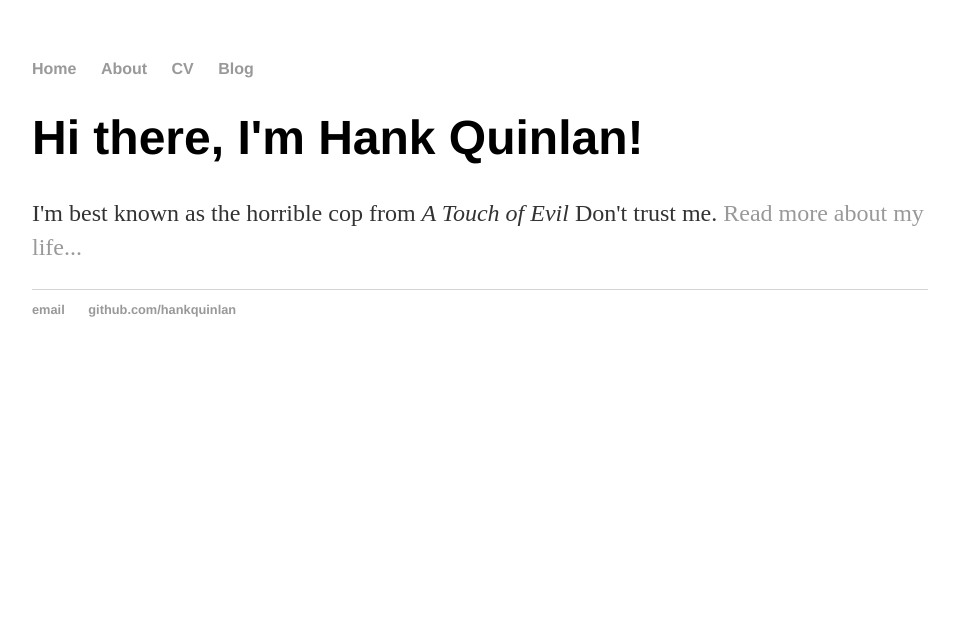
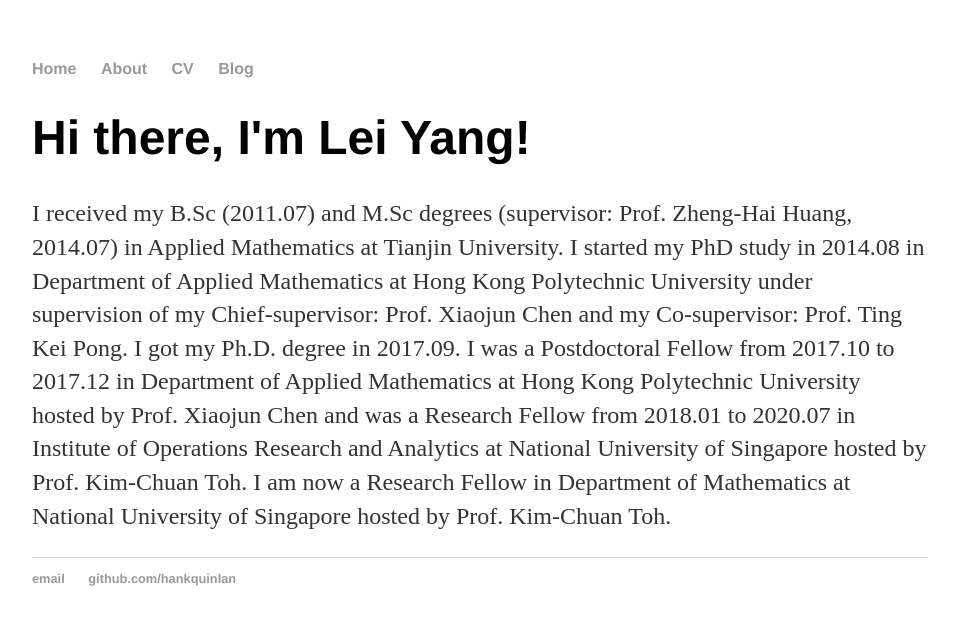
Before and after one commit to yanglei-math/yanglei-math.github.io, a plain HTML site: page index.html in a window 1280 px wide. Shown: the whole page, without its empty margins (160-1116 px from the left). Drawn offline with Linux system fonts and the light colour scheme.

Commit message:
Update index.html

```diff
--- a/index.html
+++ b/index.html
@@ -16,13 +16,13 @@
 		</nav>
 		<div class="container">
     		<div class="blurb">
-        		<h1>Hi there, I'm Hank Quinlan!</h1>
-				<p>I'm best known as the horrible cop from <em>A Touch of Evil</em> Don't trust me. <a href="/about">Read more about my life...</a></p>
+        		<h1>Hi there, I'm Lei Yang!</h1>
+				<p>I received my B.Sc (2011.07) and M.Sc degrees (supervisor: Prof. Zheng-Hai Huang, 2014.07) in Applied Mathematics at Tianjin University. I started my PhD study in 2014.08 in Department of Applied Mathematics at Hong Kong Polytechnic University under supervision of my Chief-supervisor: Prof. Xiaojun Chen and my Co-supervisor: Prof. Ting Kei Pong. I got my Ph.D. degree in 2017.09. I was a Postdoctoral Fellow from 2017.10 to 2017.12 in Department of Applied Mathematics at Hong Kong Polytechnic University hosted by Prof. Xiaojun Chen and was a Research Fellow from 2018.01 to 2020.07 in Institute of Operations Research and Analytics at National University of Singapore hosted by Prof. Kim-Chuan Toh. I am now a Research Fellow in Department of Mathematics at National University of Singapore hosted by Prof. Kim-Chuan Toh. </a></p>
     		</div><!-- /.blurb -->
 		</div><!-- /.container -->
 		<footer>
     		<ul>
-        		<li><a href="mailto:hankquinlanhub@gmail.com">email</a></li>
+        		<li><a href="mailto:yanglei.math@gmail.com">email</a></li>
         		<li><a href="https://github.com/hankquinlan">github.com/hankquinlan</a></li>
 			</ul>
 		</footer>
```
